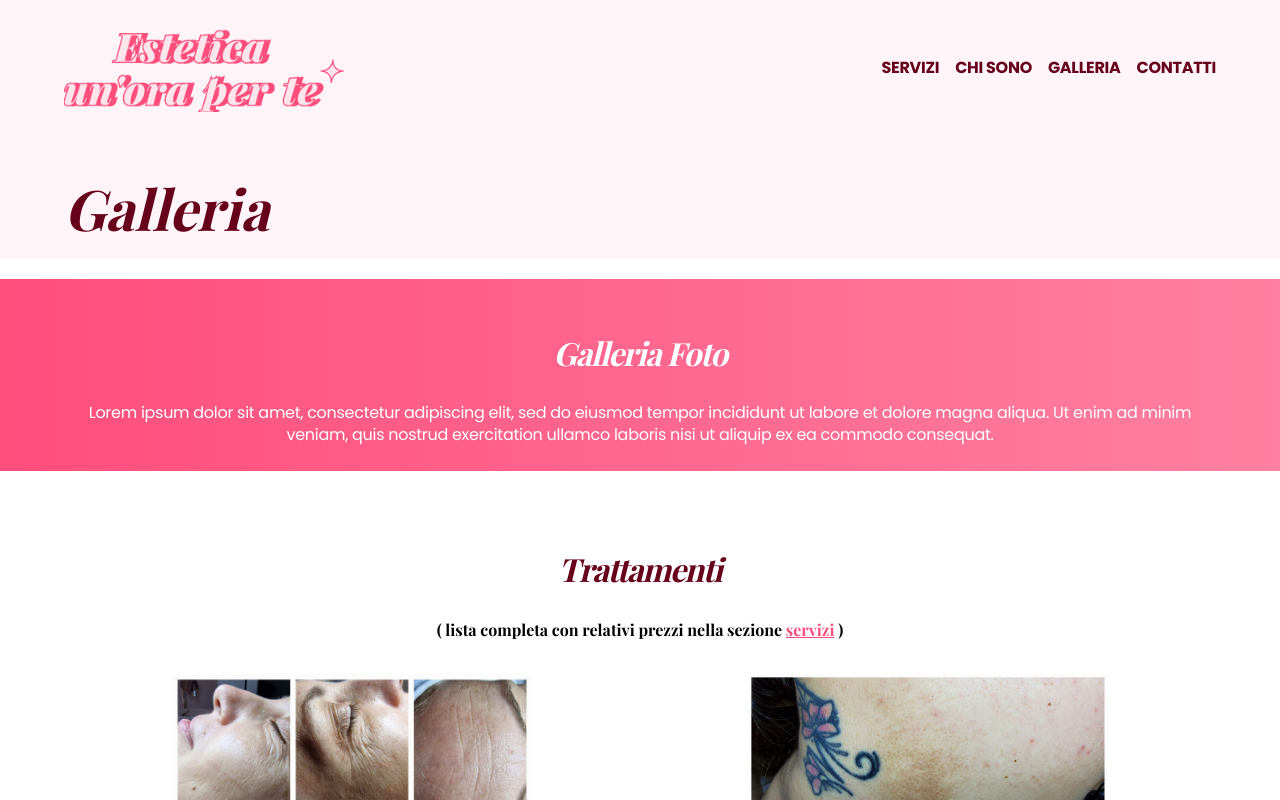
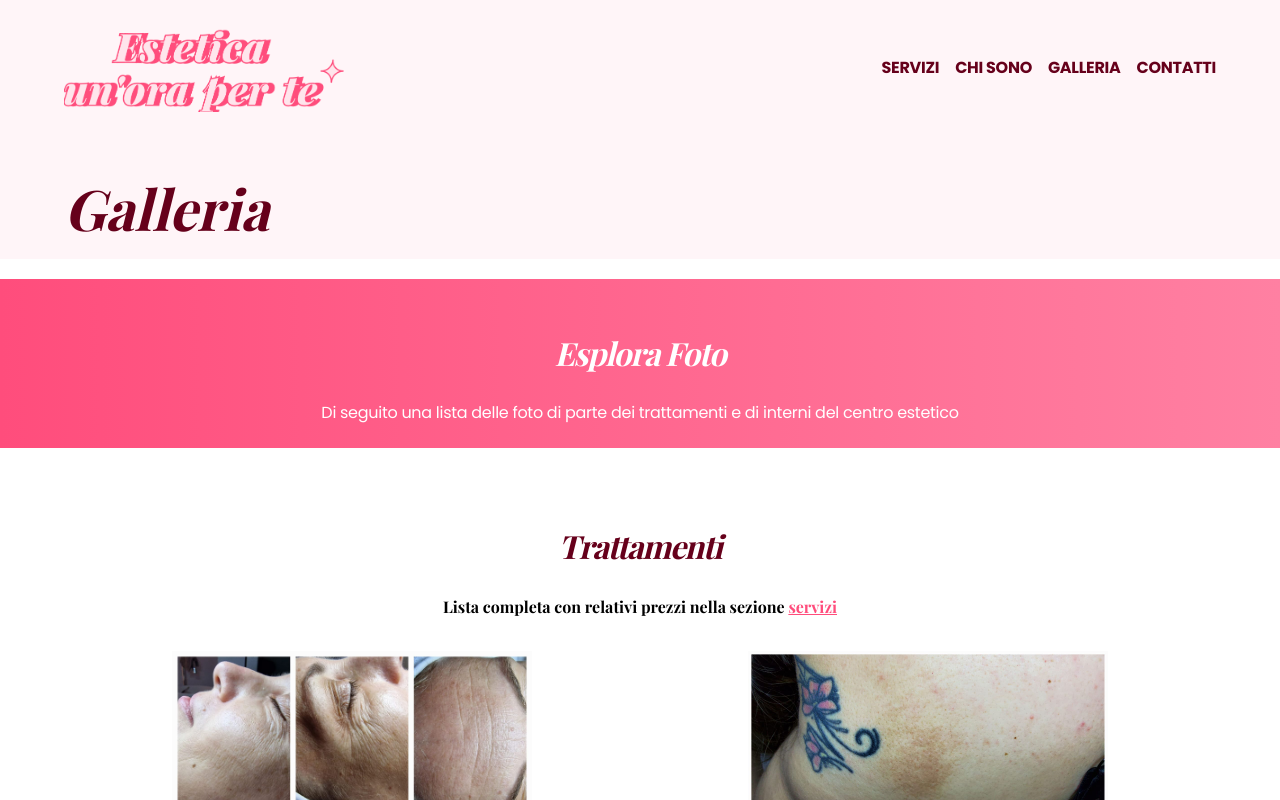
Before and after one commit to Giovanni-Serra-Git/un_ora_per_te, a React (Vite) app: page /galleria in a window 1280 px wide. Shown: the top 800 px of the page. Built offline with nearby package versions, Linux system fonts and the light colour scheme; a web font is replaced by a local one.

Commit message:
added description to gallery

```diff
--- a/src/components/gallery/gallery.jsx
+++ b/src/components/gallery/gallery.jsx
@@ -77,15 +77,15 @@ function Gallery() {
         <div className="gradient-pink text-white text-center pt-6 pb-6">
                     <div className="container flex flex-col items-center">
                         <div>
-                            <p className="subheading capitalize pt-8 pb-8">galleria foto</p>
+                            <p className="subheading capitalize pt-8 pb-8">esplora foto</p>
                         </div>
-                        <p className="poppins text-white leading-[140%] font-normal clamp-poppins-normal">Lorem ipsum dolor sit amet, consectetur adipiscing elit, sed do eiusmod tempor incididunt ut labore et dolore magna aliqua. Ut enim ad minim veniam, quis nostrud exercitation ullamco laboris nisi ut aliquip ex ea commodo consequat.</p>
+                        <p className="poppins text-white leading-[140%] clamp-poppins-normal font-600">Di seguito una lista delle foto di parte dei trattamenti e di interni del centro estetico</p>
                     </div>
         </div>
         <div className="w-[90%] mx-auto my-[1rem] md:my-[3rem]">
             <div className="my-[1rem] md:my-[2rem]">
                 <p className="subheading capitalize pt-8 pb-8 text-brown-100 text-center">trattamenti</p>
-                <p className="clamp-playfair-normal text-center font-bold">( lista completa con relativi prezzi nella sezione <NavLink to="/servizi"><span className="text-pink-300 font-bold underline">servizi</span></NavLink> )</p>
+                <p className="clamp-playfair-normal text-center font-bold">Lista completa con relativi prezzi nella sezione <NavLink to="/servizi"><span className="text-pink-300 font-bold underline">servizi</span></NavLink></p>
             </div>
 
             <Carousel responsive={responsive}>
```
